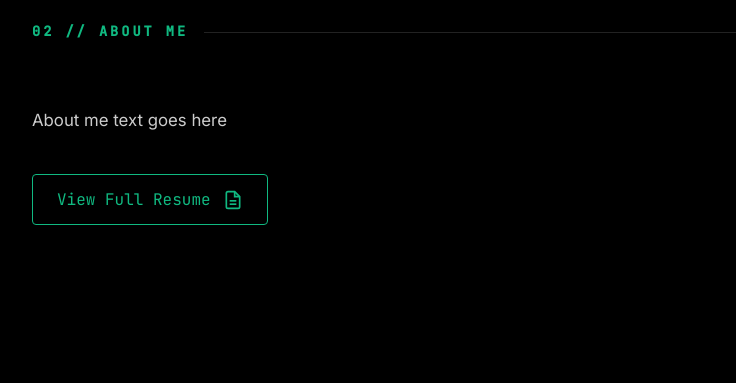
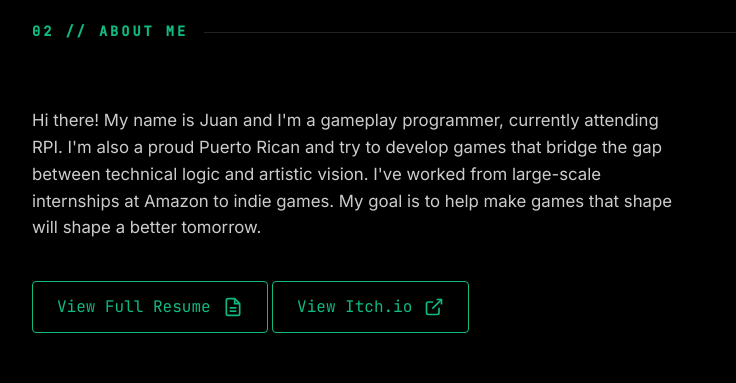
Before and after one commit to EliteJC/Portfolio, a plain HTML site: page index.html in a window 1280 px wide. Shown: the part 2098-2481 px from the top of the page, 90-826 px from the left. Drawn offline with Linux system fonts and the light colour scheme.

Commit message:
Added the about me as well as my itch page

```diff
--- a/index.html
+++ b/index.html
@@ -73,10 +73,14 @@
   <h2 class="section-label">02 // About Me</h2>
   <div class="about-grid">
     <div class="about-text">
-      <p>About me text goes here</p>
+      <p>Hi there! My name is Juan and I'm a gameplay programmer, currently attending RPI. I'm also a proud Puerto Rican and try to develop games that bridge the gap between technical logic and artistic vision. I've worked from large-scale internships at Amazon to indie games. My goal is to help make games that shape will shape a better tomorrow.</p>
       <a href="assets/Juan_Devarie_Resume.pdf" target="_blank" class="resume-btn">
         View Full Resume
         <svg width="20" height="20" viewBox="0 0 24 24" fill="none" stroke="currentColor" stroke-width="2"><path d="M14 2H6a2 2 0 0 0-2 2v16a2 2 0 0 0 2 2h12a2 2 0 0 0 2-2V8z"></path><polyline points="14 2 14 8 20 8"></polyline><line x1="16" y1="13" x2="8" y2="13"></line><line x1="16" y1="17" x2="8" y2="17"></line></svg>
+      </a>
+      <a href="https://elitejc.itch.io" target="_blank" class="resume-btn">
+        View Itch.io
+        <svg width="20" height="20" viewBox="0 0 24 24" fill="none" stroke="currentColor" stroke-width="2"><path d="M18 13v6a2 2 0 0 1-2 2H5a2 2 0 0 1-2-2V8a2 2 0 0 1 2-2h6"></path><polyline points="15 3 21 3 21 9"></polyline><line x1="10" y1="14" x2="21" y2="3"></line></svg>
       </a>
     </div>
 
```
